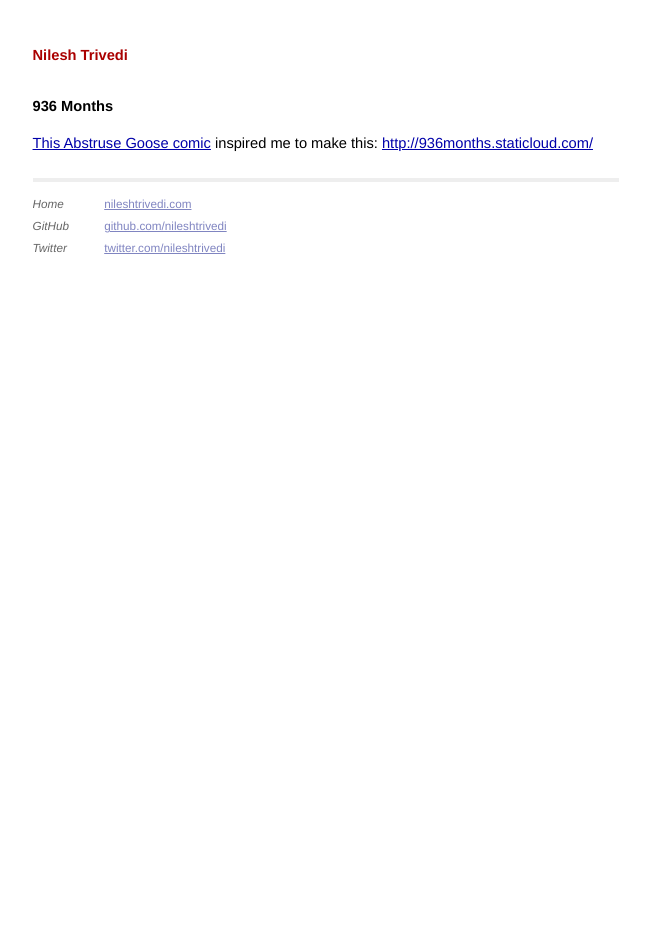
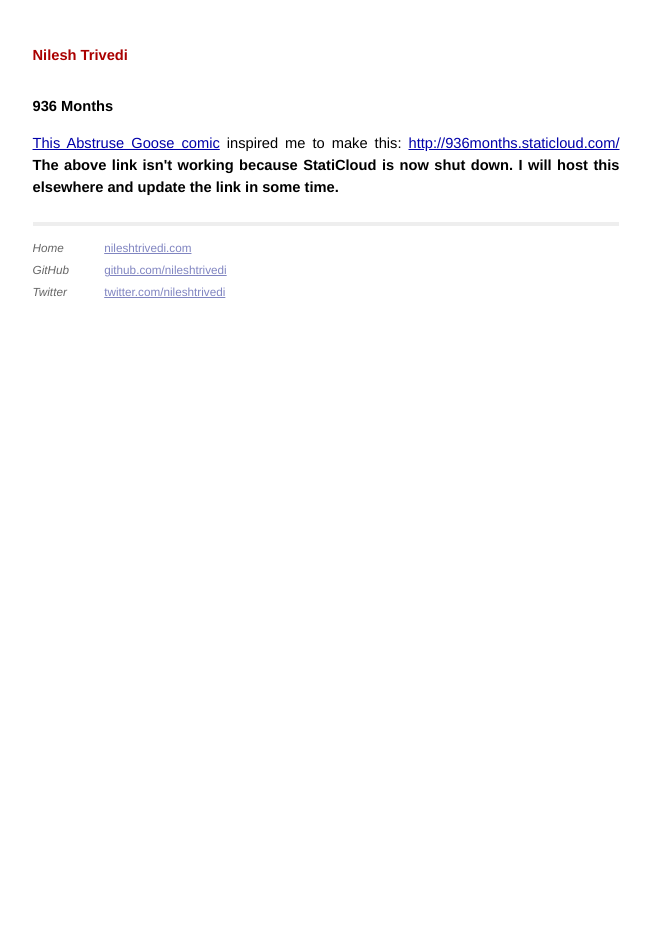
Before and after one commit to nileshtrivedi/nileshtrivediioold, a Jekyll site: the page built from 936-months/index.html, in a window 1280 px wide. Shown: the whole page, without its empty margins (314-965 px from the left). Built offline with Jekyll 4.4.1, drawn with Linux system fonts in a browser that asks for light colours.

Commit message:
note on link down

```diff
--- a/936-months/index.html
+++ b/936-months/index.html
@@ -2,4 +2,8 @@
 layout: default
 title: 936 Months
 ---
-<a href="http://abstrusegoose.com/51">This Abstruse Goose comic</a> inspired me to make this: <a href="http://936months.staticloud.com/">http://936months.staticloud.com/</a>
+<a href="http://abstrusegoose.com/51">This Abstruse Goose comic</a> inspired me to make this:
+<a href="http://936months.staticloud.com/">http://936months.staticloud.com/</a>
+
+<b>The above link isn't working because StatiCloud is now shut down. I will host this elsewhere
+and update the link in some time.</b>
```
